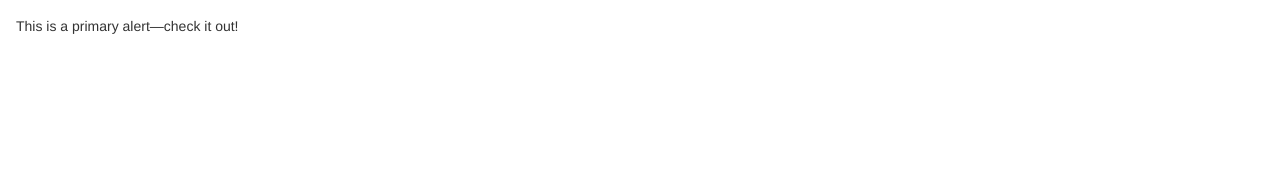
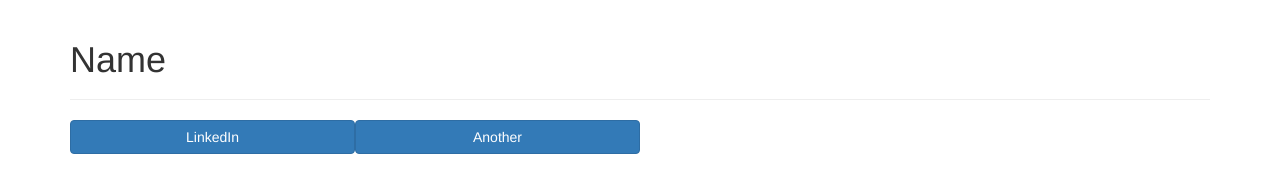
Before and after one commit to khodls/khodls.github.io, a plain HTML site: page index.html in a window 1280 px wide. Drawn offline with nearby package versions, Linux system fonts and the light colour scheme.

Commit message:
Update index.html

```diff
--- a/index.html
+++ b/index.html
@@ -7,12 +7,20 @@
   <link rel="stylesheet" href="https://maxcdn.bootstrapcdn.com/bootstrap/3.3.7/css/bootstrap.min.css">
 </head>
 <body>
-
-<div class="alert alert-primary" role="alert">
-  This is a primary alert—check it out!
+  <div class="container">
+  <div class="page-header">
+    <h1>Name</h1>
+  </div>
+  <section>
+  <div class="btn btn-primary col-sm-3" href="www.linkedin.com/in/sean-khodl-9637487b">
+      LinkedIn
+    </div>
+   <div class="btn btn-primary col-sm-3">
+   Another
+   </div>
+  </section>
 </div>
-
-<script src="https://ajax.googleapis.com/ajax/libs/jquery/3.1.1/jquery.min.js"></script>
-<script src="https://maxcdn.bootstrapcdn.com/bootstrap/3.3.7/js/bootstrap.min.js"></script>
+  <script src="https://ajax.googleapis.com/ajax/libs/jquery/3.1.1/jquery.min.js"></script>
+  <script src="https://maxcdn.bootstrapcdn.com/bootstrap/3.3.7/js/bootstrap.min.js"></script>
 </body>
 </html>
```
